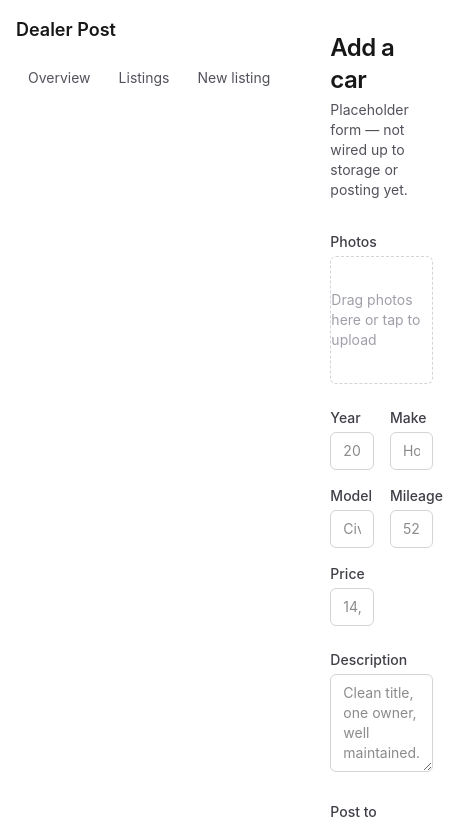
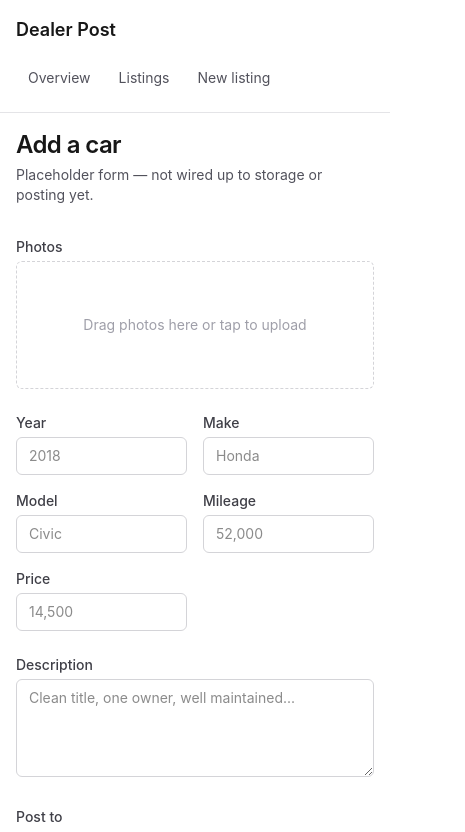
Before and after one commit to xenpain-source/dealer-post, a Next.js app: page /dashboard/listings/new in a window 390 px wide. Shown: the top 832 px of the page, 465 px wide, since content can reach past the window. Built offline with nearby package versions, Linux system fonts and the light colour scheme.

Commit message:
Update layout.tsx

```diff
--- a/app/(dashboard)/layout.tsx
+++ b/app/(dashboard)/layout.tsx
@@ -1,4 +1,12 @@
+import type { Metadata } from "next";
 import { DashboardNav } from "@/components/dashboard/DashboardNav";
+
+export const metadata: Metadata = {
+  title: {
+    template: "%s — Dealer Post",
+    default: "Dashboard — Dealer Post",
+  },
+};
 
 export default function DashboardLayout({
   children,
@@ -6,9 +14,9 @@ export default function DashboardLayout({
   children: React.ReactNode;
 }) {
   return (
-    <div className="flex flex-1">
+    <div className="flex flex-1 flex-col sm:flex-row">
       <DashboardNav />
-      <main className="flex-1 p-8">{children}</main>
+      <main className="flex-1 overflow-x-hidden p-4 sm:p-8">{children}</main>
     </div>
   );
 }
```
